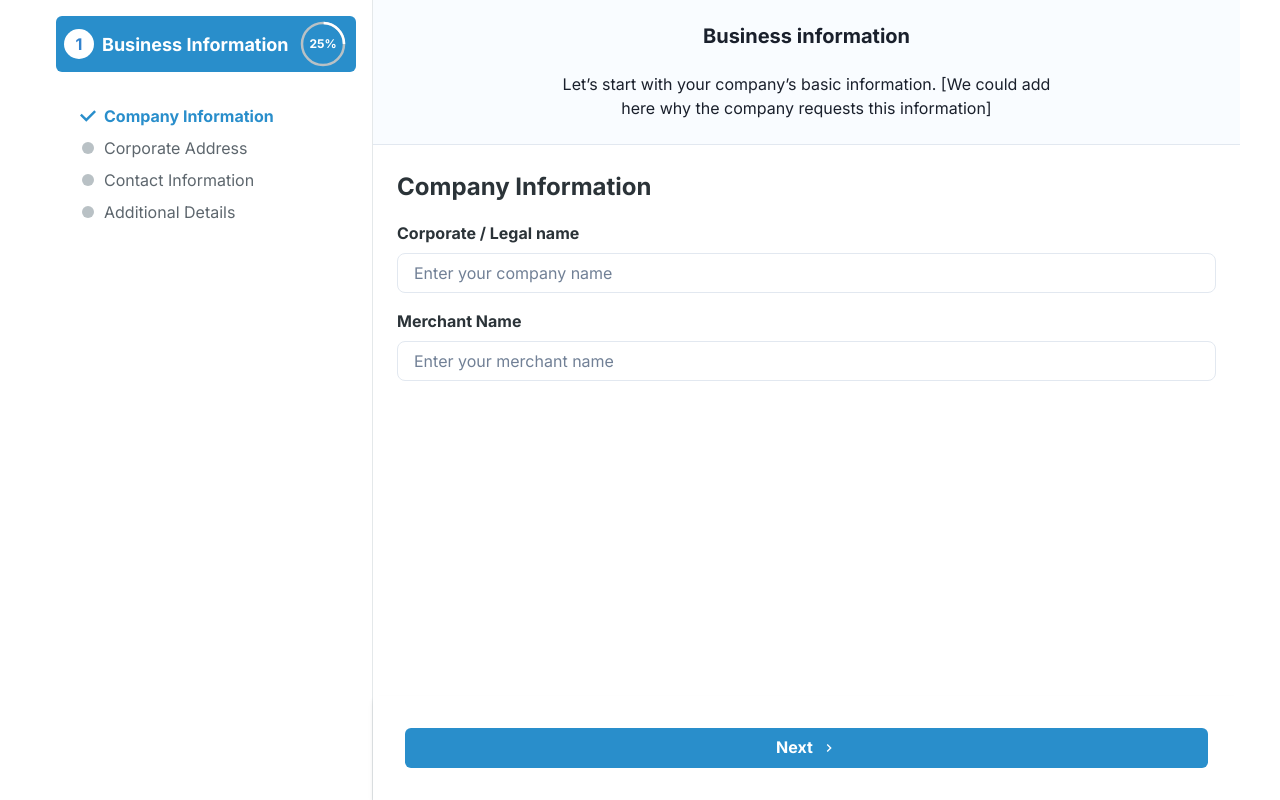
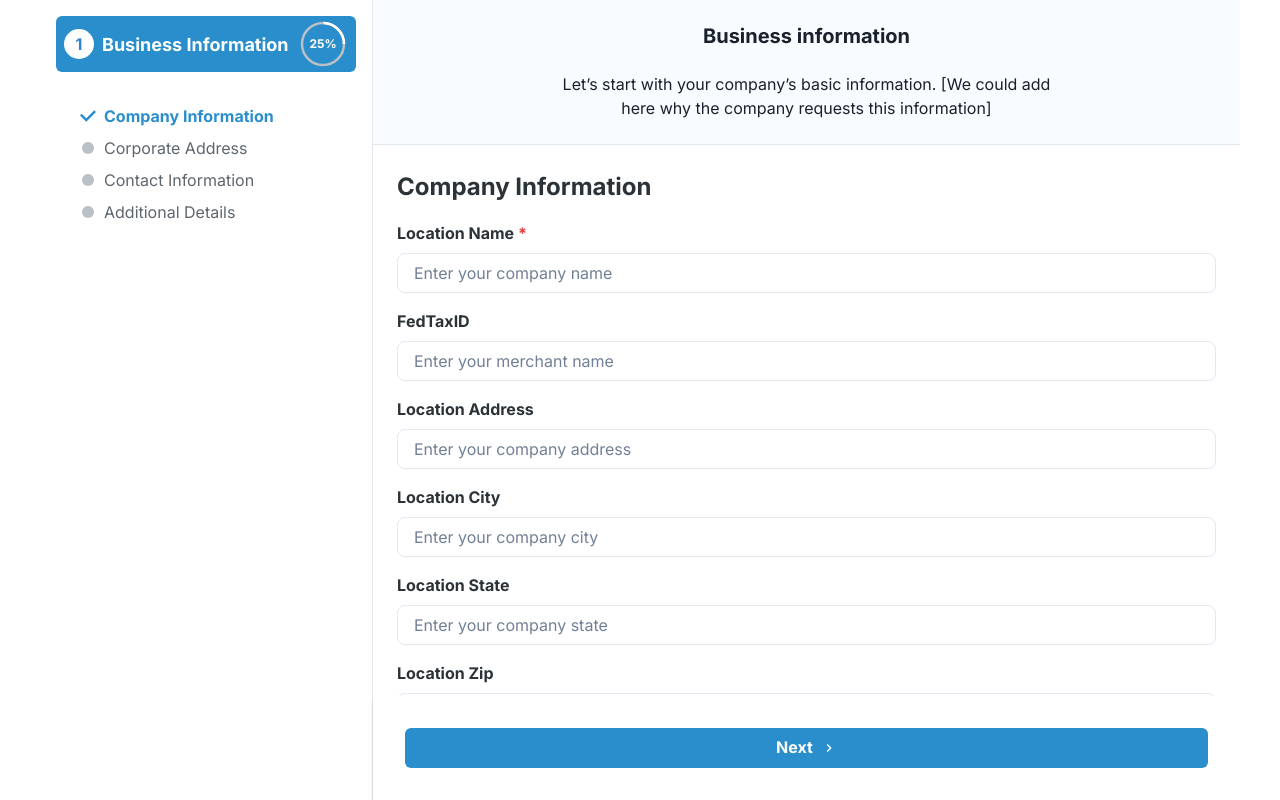
Before and after one commit to Elkinssm/forms-project, a React (Vite) app: page / in a window 1280 px wide. Built offline with nearby package versions, Linux system fonts and the light colour scheme.

Commit message:
add more inputs and mask

```diff
--- a/package.json
+++ b/package.json
@@ -15,11 +15,13 @@
     "@emotion/react": "^11.13.3",
     "@emotion/styled": "^11.13.0",
     "@hookform/resolvers": "^3.9.0",
+    "@types/react-input-mask": "^3.0.5",
     "axios": "^1.7.7",
     "framer-motion": "^11.5.4",
     "react": "^18.3.1",
     "react-dom": "^18.3.1",
     "react-hook-form": "^7.53.0",
+    "react-input-mask": "^2.0.4",
     "react-router-dom": "^6.26.2",
     "zod": "^3.23.8"
   },
--- a/src/components/CompanyInformationForm/CompanyInformationForm.tsx
+++ b/src/components/CompanyInformationForm/CompanyInformationForm.tsx
@@ -1,16 +1,30 @@
-import React from "react";
+import React, { useState } from "react";
 import { useForm, SubmitHandler } from "react-hook-form";
 import { Box, FormControl, FormLabel, Input, Text } from "@chakra-ui/react";
 import { zodResolver } from "@hookform/resolvers/zod";
 import { z } from "zod";
+import InputMask from "react-input-mask";
 
 const schema = z.object({
-  corporate: z
+  merchName: z
     .string()
-    .min(6, "The company name must be at least 6 characters long"),
-  merchant: z
+    .min(6, "The location name must be at least 6 characters long"),
+  merchFedTaxId: z
     .string()
-    .min(6, "The merchant name must be at least 6 characters long"),
+    .min(6, "The fed tax id must be at least 6 characters long"),
+  merchAddress: z
+    .string()
+    .min(10, "The address must be at least 10 characters long"),
+  merchCity: z.string().min(3, "The city must be at least 3 characters long"),
+  merchState: z.string().min(2, "The state must be at least 2 characters long"),
+  merchZip: z.string().min(5, "The zip must be at least 5 characters long"),
+  merchPhone: z
+    .string()
+    .min(10, "The phone must be at least 10 characters long"),
+  yearsInBusiness: z.preprocess(
+    (val) => Number(val),
+    z.number().min(1, "Years in business must be at least 1 digit long")
+  ),
 });
 
 type BusinessDataForm = z.infer<typeof schema>;
@@ -28,7 +42,7 @@ const CompanyInformationForm: React.FC<CompanyInformationFormProps> = ({
   title,
   onNext,
   onDataChange,
-  formData = { corporate: "", merchant: "" },
+  formData = { merchName: "", merchFedTaxId: "" },
   formRef,
 }) => {
   const {
@@ -40,8 +54,21 @@ const CompanyInformationForm: React.FC<CompanyInformationFormProps> = ({
     defaultValues: formData,
   });
 
-  const onSubmit: SubmitHandler<BusinessDataForm> = (data) => {
+  const [zipValue, setZipValue] = useState<string>("");
+  const [mask, setMask] = useState<string>("");
+  const handleZipChange = (e: React.ChangeEvent<HTMLInputElement>) => {
+    const value = e.target.value.replace(/\D/g, "");
+    setZipValue(value);
+    if (value.length > 5) {
+      setMask("99999-9999");
+    } else {
+      setMask("");
+    }
+  };
+
+  const onSubmit: SubmitHandler<BusinessDataForm> = (data, event) => {
     console.log(data);
+    if (event) event.preventDefault();
     if (onDataChange) onDataChange(data);
     if (onNext) onNext();
   };
@@ -51,28 +78,118 @@ const CompanyInformationForm: React.FC<CompanyInformationFormProps> = ({
       <Text fontWeight="bold" fontSize="2xl" mb={4} color="text.highEmphasis">
         {title}
       </Text>
-      <FormControl mb={4} isInvalid={!!errors.corporate}>
-        <FormLabel htmlFor="corporate">Corporate / Legal name</FormLabel>
+      <FormControl mb={4} isInvalid={!!errors.merchName} isRequired>
+        <FormLabel htmlFor="merchName">Location Name</FormLabel>
         <Input
-          id="corporate"
+          id="merchName"
           type="text"
           placeholder="Enter your company name"
-          {...register("corporate")}
+          {...register("merchName")}
         />
-        {errors.corporate && (
-          <Text color="semantic.error.DEFAULT">{errors.corporate.message}</Text>
+        {errors.merchName && (
+          <Text color="semantic.error.DEFAULT">{errors.merchName.message}</Text>
         )}
       </FormControl>
-      <FormControl mb={4} isInvalid={!!errors.merchant}>
-        <FormLabel htmlFor="merchant">Merchant Name</FormLabel>
+      <FormControl mb={4} isInvalid={!!errors.merchFedTaxId}>
+        <FormLabel htmlFor="merchFedTaxId">FedTaxID</FormLabel>
         <Input
-          id="merchant"
+          as={InputMask}
+          mask="**-*******"
+          maskChar={null}
+          id="merchFedTaxId"
           type="text"
           placeholder="Enter your merchant name"
-          {...register("merchant")}
+          {...register("merchFedTaxId")}
         />
-        {errors.merchant && (
-          <Text color="semantic.error.DEFAULT">{errors.merchant.message}</Text>
+        {errors.merchFedTaxId && (
+          <Text color="semantic.error.DEFAULT">
+            {errors.merchFedTaxId.message}
+          </Text>
+        )}
+      </FormControl>
+      <FormControl mb={4} isInvalid={!!errors.merchAddress}>
+        <FormLabel htmlFor="merchAddress">Location Address</FormLabel>
+        <Input
+          id="merchAddress"
+          type="text"
+          placeholder="Enter your company address"
+          {...register("merchAddress")}
+        />
+        {errors.merchAddress && (
+          <Text color="semantic.error.DEFAULT">
+            {errors.merchAddress.message}
+          </Text>
+        )}
+      </FormControl>
+      <FormControl mb={4} isInvalid={!!errors.merchCity}>
+        <FormLabel htmlFor="merchCity">Location City</FormLabel>
+        <Input
+          id="merchCity"
+          type="text"
+          placeholder="Enter your company city"
+          {...register("merchCity")}
+        />
+        {errors.merchCity && (
+          <Text color="semantic.error.DEFAULT">{errors.merchCity.message}</Text>
+        )}
+      </FormControl>
+      <FormControl mb={4} isInvalid={!!errors.merchState}>
+        <FormLabel htmlFor="merchState">Location State</FormLabel>
+        <Input
+          id="merchState"
+          type="text"
+          placeholder="Enter your company state"
+          {...register("merchState")}
+        />
+        {errors.merchState && (
+          <Text color="semantic.error.DEFAULT">
+            {errors.merchState.message}
+          </Text>
+        )}
+      </FormControl>
+      <FormControl mb={4} isInvalid={!!errors.merchZip}>
+        <FormLabel htmlFor="merchZip">Location Zip</FormLabel>
+        <Input
+          as={InputMask}
+          mask={mask}
+          maskChar={null}
+          value={zipValue}
+          id="merchZip"
+          type="text"
+          placeholder="Enter your company zip"
+          {...register("merchZip")}
+          onChange={handleZipChange}
+        />
+        {errors.merchZip && (
+          <Text color="semantic.error.DEFAULT">{errors.merchZip.message}</Text>
+        )}
+      </FormControl>
+      <FormControl mb={4} isInvalid={!!errors.merchPhone}>
+        <FormLabel htmlFor="merchPhone">Location Phone</FormLabel>
+        <Input
+          id="merchPhone"
+          type="text"
+          placeholder="Enter your company phone"
+          {...register("merchPhone")}
+        />
+        {errors.merchPhone && (
+          <Text color="semantic.error.DEFAULT">
+            {errors.merchPhone.message}
+          </Text>
+        )}
+      </FormControl>
+      <FormControl mb={4} isInvalid={!!errors.yearsInBusiness}>
+        <FormLabel htmlFor="yearsInBusiness">Years in Business</FormLabel>
+        <Input
+          id="yearsInBusiness"
+          type="number"
+          placeholder="Enter your years in business"
+          {...register("yearsInBusiness")}
+        />
+        {errors.yearsInBusiness && (
+          <Text color="semantic.error.DEFAULT">
+            {errors.yearsInBusiness.message}
+          </Text>
         )}
       </FormControl>
     </Box>
```
Also changed, not shown: 1 other file (tests, documents, lock files or other folders).
